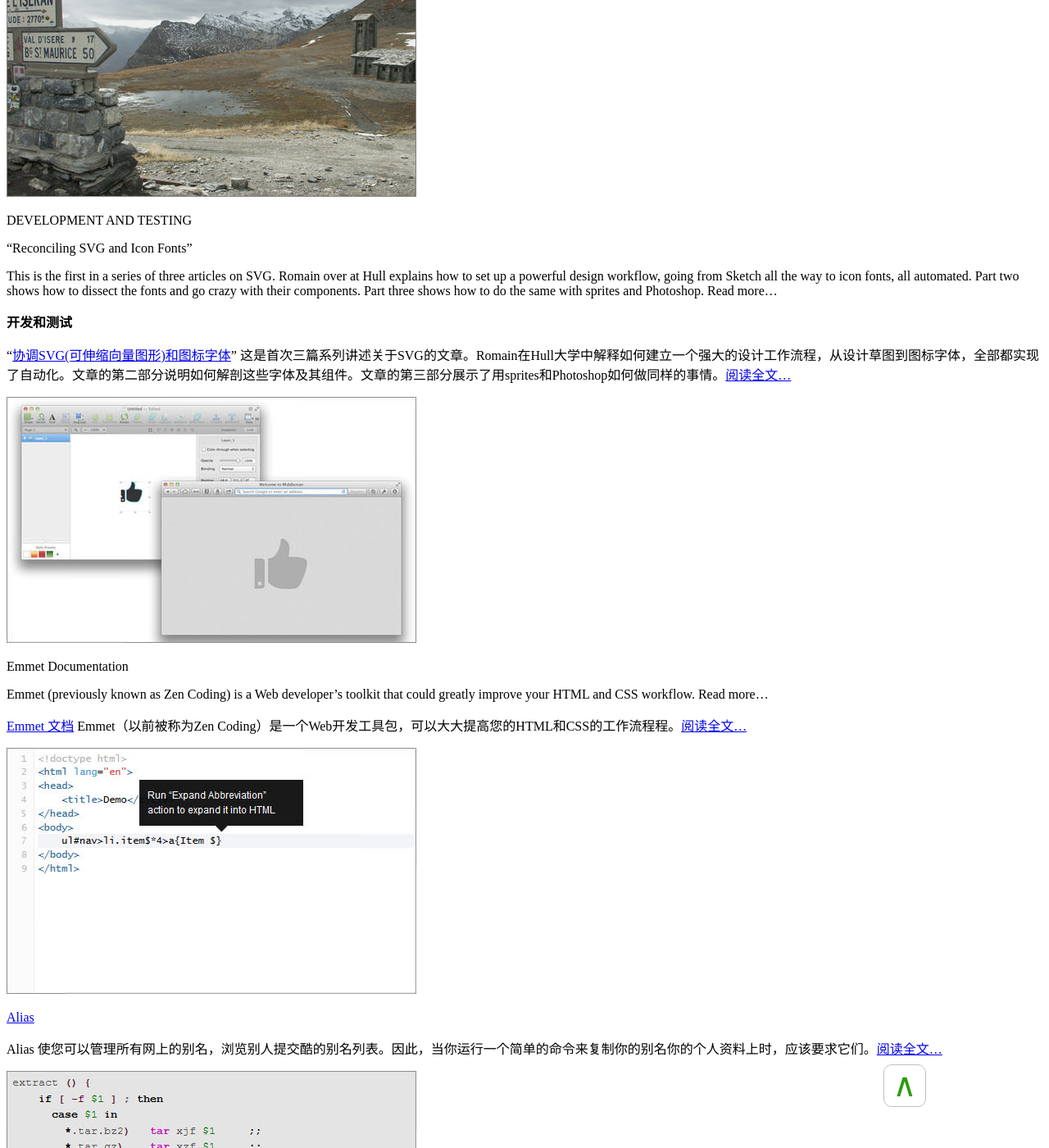
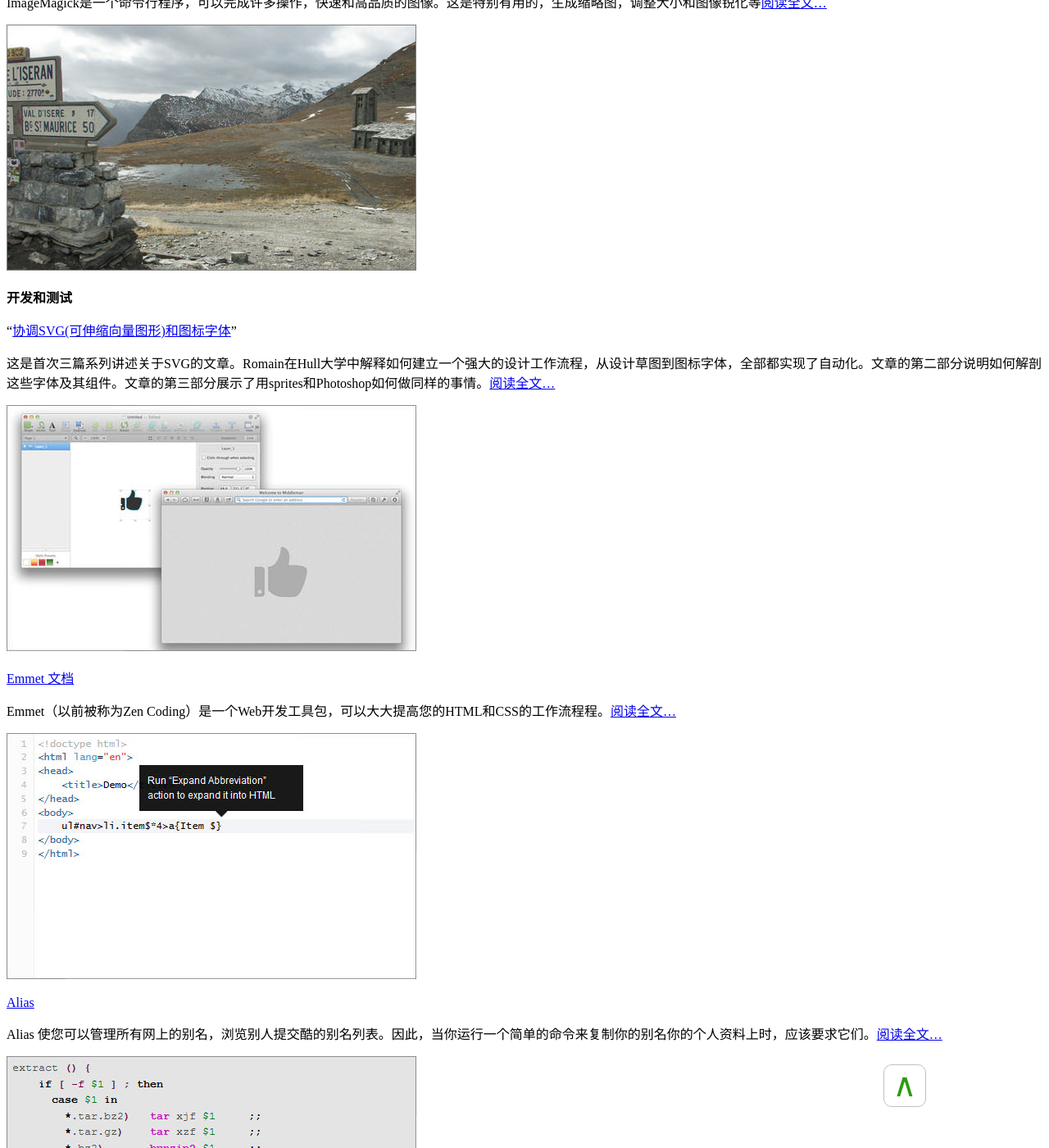
Before and after one commit to pigerla/pigerla.github.com, a Jekyll site: the page built from _posts/2013-10-19-[译]利于网页设计师的强大工作流程小窍门、工具和技巧.md, in a window 1280 px wide and 1400 px high, scrolled down 17284 px. Shown: the whole window at 82% size. Built offline with Jekyll 4.4.1, drawn with Linux system fonts in a browser that asks for light colours; comment, search, counter and statistics services are not loaded; some of the changed text lies outside the part shown.

Commit message:
更新文章、

```diff
--- a/_posts/2013-10-19-[译]利于网页设计师的强大工作流程小窍门、工具和技巧.md
+++ b/_posts/2013-10-19-[译]利于网页设计师的强大工作流程小窍门、工具和技巧.md
@@ -211,7 +211,9 @@
 
 [![doodle_mini](http://pigerla.com/assets/images/20131019/doodle_mini.jpg)](http://www.doodle.com/)
 
-“[如何解决在团队‘分享巨大的设计文件’这个问题？](https://medium.com/look-what-i-made/5ee6ae2b1dcc)”这篇文章是关于bt如何可以在团队成员之间同步大文件。克服关键问题是如何在设计师之间、设计师和开发者之间共享文件和如何解决故障点。[阅读全文...](https://medium.com/look-what-i-made/5ee6ae2b1dcc)
+“[如何解决在团队‘分享巨大的设计文件’这个问题？](https://medium.com/look-what-i-made/5ee6ae2b1dcc)”
+
+这篇文章是关于bt如何可以在团队成员之间同步大文件。克服关键问题是如何在设计师之间、设计师和开发者之间共享文件和如何解决故障点。[阅读全文...](https://medium.com/look-what-i-made/5ee6ae2b1dcc)
 
 
 [![sharehugefiles_mini](http://pigerla.com/assets/images/20131019/sharehugefiles_mini.jpg)](https://medium.com/look-what-i-made/5ee6ae2b1dcc)
@@ -232,6 +234,7 @@
 [![sofresh_mini](http://pigerla.com/assets/images/20131019/sofresh_mini.jpg)](http://sofresh.redpik.net/)
 
 [Divvy](http://mizage.com/divvy/)
+
 Divvy是一种新的方式来管理你的工作空间。它使你能够快速，高效地“Divvy up”你的屏幕转变为多个精确的屏幕。[阅读全文...](http://mizage.com/divvy/)
 
 [![divvy](http://pigerla.com/assets/images/20131019/divvy.jpg)](http://mizage.com/divvy/)
@@ -284,6 +287,7 @@
 [![send-to-dropbox](http://pigerla.com/assets/images/20131019/send-to-dropbox.jpg)](https://sendtodropbox.com/)
 
 “[用Dropbox来更新图形文件](http://webdesign.tutsplus.com/tutorials/workflow-tutorials/quick-tip-versioning-your-graphics-files-with-dropbox/)”
+
 这个快速教程介绍如何可以通过Dropbox版本的图形文件。[阅读全文...](http://webdesign.tutsplus.com/tutorials/workflow-tutorials/quick-tip-versioning-your-graphics-files-with-dropbox/)
 
 [![Versioning-Your-Graphics-Files-With-Dropbox](http://pigerla.com/assets/images/20131019/Versioning-Your-Graphics-Files-With-Dropbox.jpg)](http://webdesign.tutsplus.com/tutorials/workflow-tutorials/quick-tip-versioning-your-graphics-files-with-dropbox/)
@@ -338,25 +342,19 @@
 
 [![ImageMagick](http://pigerla.com/assets/images/20131019/ImageMagick.jpg)](http://even.li/imagemagick-sharp-web-sized-photographs/)
 
-DEVELOPMENT AND TESTING
-
-“Reconciling SVG and Icon Fonts”
-
-This is the first in a series of three articles on SVG. Romain over at Hull explains how to set up a powerful design workflow, going from Sketch all the way to icon fonts, all automated. Part two shows how to dissect the fonts and go crazy with their components. Part three shows how to do the same with sprites and Photoshop. Read more…
 
 **开发和测试**
 
 “[协调SVG(可伸缩向量图形)和图标字体](http://blog.hull.io/post/47939445232/reconciling-svg-and-icon-fonts)”
+
 这是首次三篇系列讲述关于SVG的文章。Romain在Hull大学中解释如何建立一个强大的设计工作流程，从设计草图到图标字体，全部都实现了自动化。文章的第二部分说明如何解剖这些字体及其组件。文章的第三部分展示了用sprites和Photoshop如何做同样的事情。[阅读全文...](http://blog.hull.io/post/47939445232/reconciling-svg-and-icon-fonts)
 
 [![svg-iconfont_mini](http://pigerla.com/assets/images/20131019/svg-iconfont_mini.jpg)](http://blog.hull.io/post/47939445232/reconciling-svg-and-icon-fonts)
 
 
-Emmet Documentation
+[Emmet 文档](http://docs.emmet.io/)
 
-Emmet (previously known as Zen Coding) is a Web developer’s toolkit that could greatly improve your HTML and CSS workflow. Read more…
 
-[Emmet 文档](http://docs.emmet.io/)
 Emmet（以前被称为Zen Coding）是一个Web开发工具包，可以大大提高您的HTML和CSS的工作流程程。[阅读全文...](http://docs.emmet.io/)
 
 [![emmet_mini](http://pigerla.com/assets/images/20131019/emmet_mini.jpg)](http://docs.emmet.io/)
@@ -368,6 +366,7 @@
 [![alias_mini](http://pigerla.com/assets/images/20131019/alias_mini.jpg)](http://alias.sh/most-popular/usage)
 
 [Anvil](http://anvilformac.com/)
+
 Anvil是一个用于管理本地网站的菜单栏应用程序。这就需要你的网站和使用`.dev`URL在本地上运行起来，而不需要你改变系统级配置文件或者在终端做出一些hack。[阅读全文...](http://anvilformac.com/)
 
 [![anvil_mini](http://pigerla.com/assets/images/20131019/anvil_mini.jpg)](http://anvilformac.com/)
@@ -391,9 +390,10 @@
 [![js-canvas-image-difference_mini](http://pigerla.com/assets/images/20131019/js-canvas-image-difference_mini.jpg)](http://huddle.github.io/Resemble.js/)
 
 [回顾](https://github.com/juliangruber/review)
+
 大的更新，可能对响应式设计网站来说是一个麻烦。你永远不知道变化是否会打破任何东西。此工具在所有不同分辨率下得到正在运行网站的截图，然后你就可以发现任何问题啦。[阅读全文...](https://github.com/juliangruber/review)
 
-[![review_mini](http://pigerla.com/assets/images/20131019/review_minis.jpg)](https://github.com/juliangruber/review)
+[![review_mini](http://pigerla.com/assets/images/20131019/review_mini.jpg)](https://github.com/juliangruber/review)
 
 
 [BrowserStack](http://www.browserstack.com/)
@@ -451,6 +451,7 @@
 **小帮手**
 
 [风格手册](http://stylemanual.org/)
+
 英语不是你的第一语言？由安迪·泰勒编写的参考文件将帮助你找到风格相关问题合适的答案。[阅读全文...](http://stylemanual.org/)
 
 [![stylemanual_mini](http://pigerla.com/assets/images/20131019/stylemanual_mini.jpg)](http://stylemanual.org/)
@@ -463,46 +464,55 @@
 [![billsplitter_mini](http://pigerla.com/assets/images/20131019/billsplitter_mini.jpg)](http://13bills.com/)
 
 [通用包装清单](http://upl.codeq.info/)
+
 在你的下次旅行（时间限制，气候，性别，住宿，孩子们，旅途的类型，活动，交通运输和包大小）的细节中，这个工具会告诉你应该收拾什么。[阅读全文...](http://upl.codeq.info/)
 
 [![packinglist_mini](http://pigerla.com/assets/images/20131019/packinglist_mini.jpg)](http://upl.codeq.info/)
 
 [长按](http://toki-woki.net/lab/long-press/)
+
 这个工具模拟备选字符的选择，当你在Android和iOS上的按下键盘的时候。[阅读全文...](http://toki-woki.net/lab/long-press/)
 
 [![alternatecharacter_mini](http://pigerla.com/assets/images/20131019/alternatecharacter_mini.jpg)](http://toki-woki.net/lab/long-press/)
 
 [Sejda](http://sejda.com/)
+
 Sejda是一个伟大的在线处理PDF文件工具。它有许多先进的功能，包括合并，拆分和组合。[阅读全文...](http://sejda.com/)
 
 [![sejda_mini](http://pigerla.com/assets/images/20131019/sejda_mini.jpg)](http://sejda.com/)
 
 [CreateMyInvoice](http://createmyinvoice.com/)
+
 如果你需要一个快速和简单的发票，这个工具将原始数据转换成一个像样的发票。该工具每月提供5个免费发票。[阅读全文...](http://createmyinvoice.com/)
 
 [![invoice_mini](http://pigerla.com/assets/images/20131019/invoice_mini.jpg)](http://createmyinvoice.com/)
 
 [StatusPage.io](https://www.statuspage.io/)
+
 StatusPage.io当服务器经历了宕机时而起作用的工具。活动事件在页面顶部突出显示给游客看到当他们arrive。[阅读全文...](https://www.statuspage.io/)
 
 [![status_mini](http://pigerla.com/assets/images/20131019/status_mini.jpg)](https://www.statuspage.io/)
 
 [Beathound](http://beathound.com/)
+
 音乐爱好者的好东西。反馈你的iTunes资料库中的XML文件，并从您最喜爱的艺术家的新版本中得到的每周更新。[阅读全文...](http://beathound.com/)
 
 [![beathound_mini](http://pigerla.com/assets/images/20131019/beathound_mini.jpg)](http://beathound.com/)
 
 [Syncios](http://www.syncios.com/)
+
 此工具转换您最喜爱的音乐或铃声为MP3，M4A， M4R或CAF格式，将视频转换为MP4 ， M4V ， MOV格式。此外，还包括其他方便的功能，是值得去看看。[阅读全文...](http://www.syncios.com/)
 
 [![syncios_mini](http://pigerla.com/assets/images/20131019/syncios_mini.jpg)](http://www.syncios.com/)
 
 [Skrivr](http://skrivr.com/)
+
 这是针对谁不想看到杂乱的写作界面，使出版复杂的极简主义。 Skrivr让你写，保存和发布你的写作。[阅读全文...](http://skrivr.com/)
 
 [![skrivr_mini](http://pigerla.com/assets/images/20131019/skrivr_mini.jpg)](http://skrivr.com/)
 
 “[所有国家的所有的语言，所有的数据格式列表](http://dev.umpirsky.com/list-of-all-countries-in-all-languages-and-all-data-formats/)”
+
 这是一个很好的资源，列出了所有国家在所有的语言和所有的数据格式。[阅读全文...](http://dev.umpirsky.com/list-of-all-countries-in-all-languages-and-all-data-formats/)
 
 [![countrylist_mini](http://pigerla.com/assets/images/20131019/countrylist_mini.jpg)](http://dev.umpirsky.com/list-of-all-countries-in-all-languages-and-all-data-formats/)
@@ -523,7 +533,7 @@
 **有用的Chrome扩展**
 
 - [Tab Wrangler](https://chrome.google.com/webstore/detail/tab-wrangler/egnjhciaieeiiohknchakcodbpgjnchh?hl=en)
-Tab Wrangler自动关闭非活动状态的标签，但很容易返回。它的工作原理类似于Firefox标签的AuToClose 。[阅读全文...](https://chrome.google.com/webstore/detail/tab-wrangler/egnjhciaieeiiohknchakcodbpgjnchh?hl=en)
+ Tab Wrangler自动关闭非活动状态的标签，但很容易返回。它的工作原理类似于Firefox标签的AuToClose 。[阅读全文...](https://chrome.google.com/webstore/detail/tab-wrangler/egnjhciaieeiiohknchakcodbpgjnchh?hl=en)
 
 
 - [Responsive Inspector](https://chrome.google.com/webstore/detail/responsive-inspector/memcdolmmnmnleeiodllgpibdjlkbpim)
@@ -548,6 +558,7 @@
 
 
 [Browser Pong](https://chrome.google.com/webstore/detail/tab-wrangler/egnjhciaieeiiohknchakcodbpgjnchh?hl=en)
+
 这里是一个尝试扩大你是怎么想的浏览器的思维。Browser Pong在多个打开的窗口当中。Browser Pong跳出框框思考。[阅读全文...](https://chrome.google.com/webstore/detail/tab-wrangler/egnjhciaieeiiohknchakcodbpgjnchh?hl=en)
 
 [![pong_mini](http://pigerla.com/assets/images/20131019/pong_mini.jpg)](https://chrome.google.com/webstore/detail/tab-wrangler/egnjhciaieeiiohknchakcodbpgjnchh?hl=en)
@@ -559,6 +570,7 @@
 [![better-front-end_mini](http://pigerla.com/assets/images/20131019/better-front-end_mini.jpg)](http://www.smashingmagazine.com/2012/12/22/talks-to-help-you-become-a-better-front-end-engineer-in-2013/)
 
 [设置](http://usesthis.com/)
+
 这是个采访来自各行各业如何把工作做好的人们的语录集合。[阅读全文...](http://usesthis.com/)
 
 [![setup_mini](http://pigerla.com/assets/images/20131019/setup_mini.jpg)](http://usesthis.com/)
```
